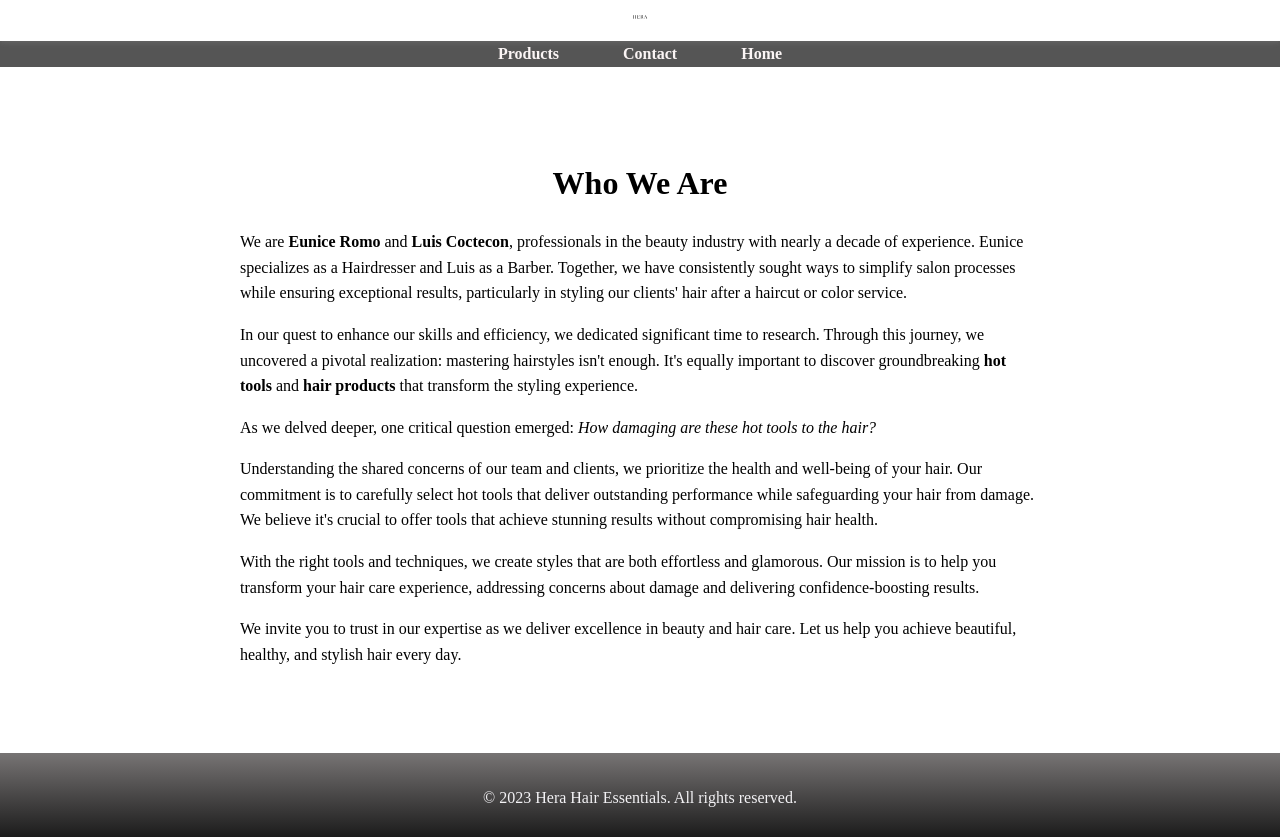
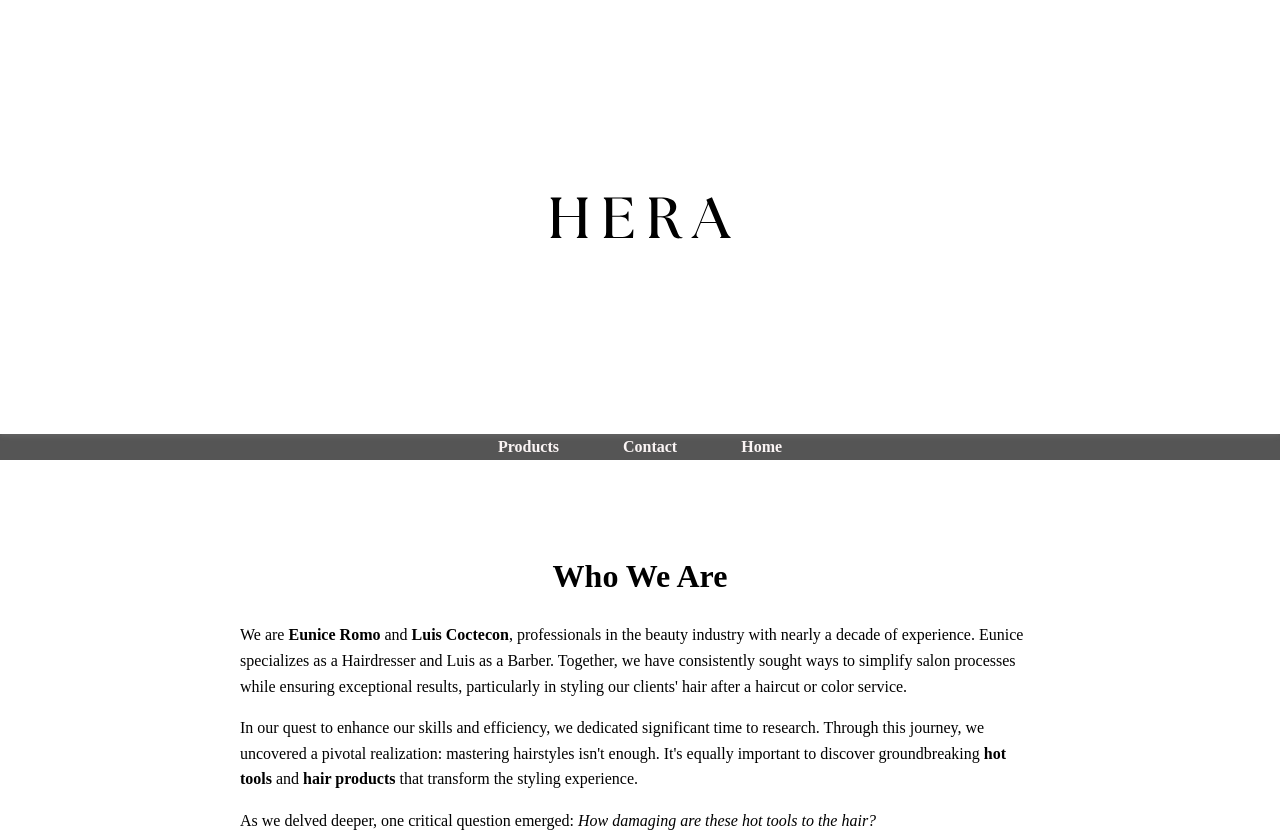
Before and after one commit to luiscoctecon/hera, a plain HTML site: page abouthera.html in a window 1280 px wide. Shown: the top 837 px of the page. Drawn offline with Linux system fonts and the light colour scheme.

Commit message:
Update abouthera.html

```diff
--- a/abouthera.html
+++ b/abouthera.html
@@ -75,7 +75,7 @@
 </head>
 <body>
     <header>
-        <a href="heraesntls.com"> <img src="SIMPLEheralogo.svg" alt="HERA HAIR ESSENTIALS" class="right" width="100" length=" 50"></a>
+        <a href="heraesntls.com"> <img src="SIMPLEheralogo.svg" alt="HERA HAIR ESSENTIALS" class="right" width="100%" length=" 10%"></a>
     </header>
     <nav>
         <a href="https://heraesntls.myshopify.com">Products</a>
```
